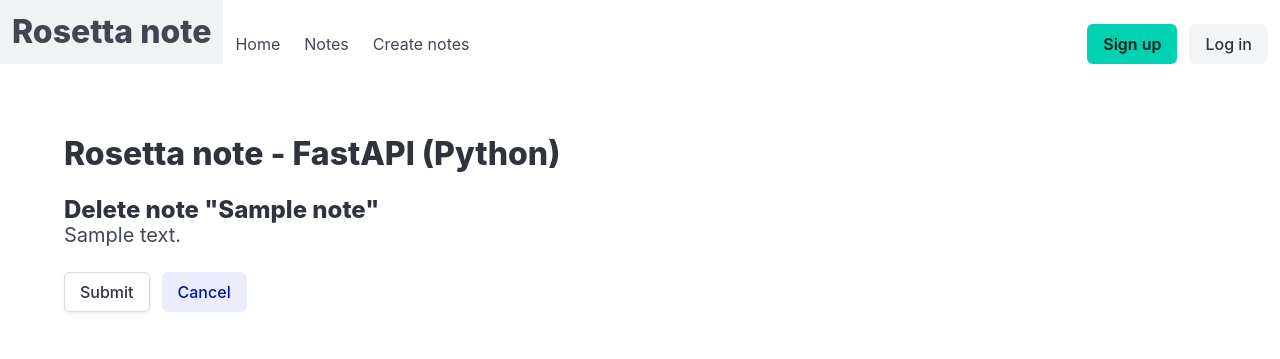
After one commit to 0x00cl/rosetta-note, a FastAPI app: template project/Python/FastAPI/noteapp/templates/note_delete.html in a window 1280 px wide. The commit adds this page. Shown: the top 359 px of the page. Run offline with FastAPI, Linux system fonts and the light colour scheme; the template is opened without the code that fills it: most values are stand-ins (such as "Sample title", 1, 10 or a date in 2020).

Commit message:
CHG: Delete notes in FastAPI

```diff
--- a/project/Python/FastAPI/noteapp/crud.py
+++ b/project/Python/FastAPI/noteapp/crud.py
@@ -31,6 +31,11 @@ def get_notes(db: Session, skip: int = 0, limit: int = 100):
 def get_note(db: Session, note_id: int):
     return db.query(models.Note).filter(models.Note.id == note_id).first()
 
+def delete_note(db: Session, note_id: int):
+    note_delete = db.query(models.Note).filter(models.Note.id == note_id).first()
+    db.delete(note_delete)
+    db.commit()
+    return note_delete
 
 def create_user_note(db: Session, note: schemas.NoteCreate, user_id: int):
     db_note = models.Note(**note.dict(), owner_id=user_id)
--- a/project/Python/FastAPI/noteapp/main.py
+++ b/project/Python/FastAPI/noteapp/main.py
@@ -46,7 +46,7 @@ def create_notes(
     note: Annotated[schemas.NoteCreate, Form()] = {},
 ):
     note_info = crud.create_user_note(db, note, 0)
-    return RedirectResponse(f"/notes/{note_info.id}", status_code=302)
+    return RedirectResponse(f"/notes/{note_info.id}", status_code=303)
 
 
 @app.get("/notes/create", response_class=HTMLResponse)
@@ -55,6 +55,28 @@ def read_notes(request: Request):
         request=request, name="notes_create.html", context={}
     )
 
+# Should use DELETE method here instead of a POST if we want to follow Restful practices.
+# But because we aren't using JavaScript (at least yet) HTML only allows "GET" and "POST" methods.
+# So a workaround that limitation is having dedicated endpoints where the verbs are in the url and use "POST" to execute them
+@app.post("/notes/{note_id}/delete", response_class=HTMLResponse)
+def delete_note(request: Request, db: Session = Depends(get_db), note_id: int = 0):
+    note_deleted = crud.delete_note(db, note_id)
+    print(note_deleted)
+    return RedirectResponse(f"/notes", status_code=303)
+
+@app.get("/notes/{note_id}/delete", response_class=HTMLResponse)
+def delete_note(request: Request, db: Session = Depends(get_db), note_id: int = 0):
+    note_info = crud.get_note(db, note_id)
+    if note_info is None:
+        return templates.TemplateResponse(
+            request=request,
+            status_code=404,
+            name="404_note.html",
+            context={"note_id": note_id},
+        )
+    return templates.TemplateResponse(
+        request=request, name="note_delete.html", context={"note": note_info}
+    )
 
 @app.get("/notes/{note_id}", response_class=HTMLResponse)
 def read_notes(request: Request, db: Session = Depends(get_db), note_id: int = 0):
--- a/project/Python/FastAPI/noteapp/templates/note.html
+++ b/project/Python/FastAPI/noteapp/templates/note.html
@@ -7,6 +7,7 @@
     <h1 class="title">Rosetta note - FastAPI (Python)</h1>
     <h2 class="title is-4">{{ note.title }}</h2>
     <p class="subtitle">{{ note.description }}</p>
+    <a href="/notes/{{ note.id }}/delete"><button class="button is-danger">Delete</button></a>
   </div>
 </section>
 {% endblock %}
--- /dev/null
+++ b/project/Python/FastAPI/noteapp/templates/note_delete.html
@@ -0,0 +1,22 @@
+{% extends "base.html" %}
+{% block title %}Delete note{% endblock %}
+
+{% block content %}
+<section class="section">
+  <div class="container">
+    <h1 class="title">Rosetta note - FastAPI (Python)</h1>
+    <h2 class="title is-4">Delete note "{{ note.title }}"</h2>
+    <p class="subtitle">{{ note.description }}</p>
+    <form action="/notes/{{ note.id }}/delete" method="post">
+        <div class="field is-grouped">
+            <div class="control">
+            <button type="submit" class="button">Submit</button>
+            </div>
+            <div class="control">
+            <button class="button is-link is-light">Cancel</button>
+            </div>
+        </div>
+    </form>
+  </div>
+</section>
+{% endblock %}
```
